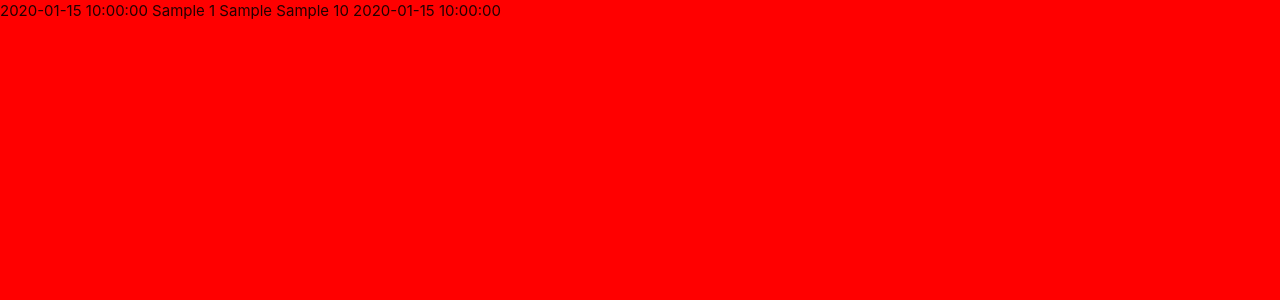
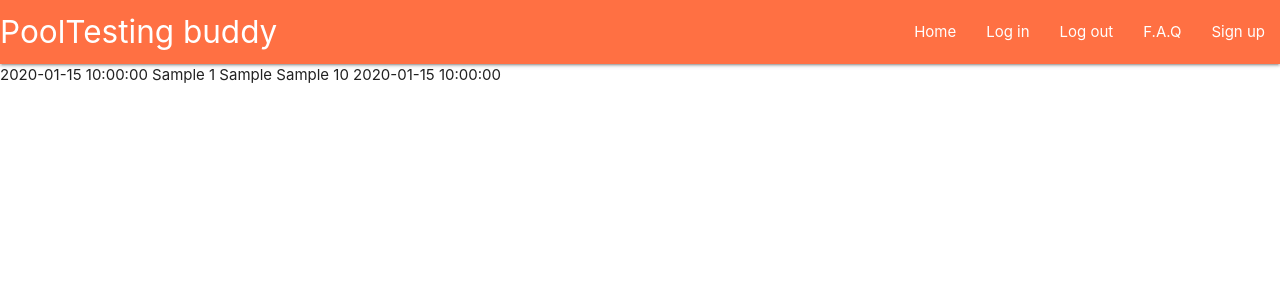
Before and after one commit to yoesk8/pooltesting_buddy_PP3, a Flask app: page / in a window 1280 px wide. Shown: the top 300 px of the page. Run offline with Flask 2, Linux system fonts and the light colour scheme; a database or web service that is not in the repository returns one stand-in record (values such as "Sample title"); some libraries are stand-ins or nearby versions.

Commit message:
Added navbar and customized it

```diff
--- a/static/css/style.css
+++ /dev/null
@@ -1,3 +0,0 @@
-body {
-    background-color: red;
-}
--- a/static/js/script.js
+++ b/static/js/script.js
@@ -0,0 +1,3 @@
+$(document).ready(function(){
+    $('.sidenav').sidenav();
+  });
--- a/templates/base.html
+++ b/templates/base.html
@@ -16,6 +16,33 @@
 </head>
 <body>
 
+    <header>
+        <!-- main navbar -->
+        <nav class="deep-orange lighten-1">
+            <div class="nav-wrapper">
+              <a href="{{ url_for('get_readings') }}" class="brand-logo">PoolTesting buddy</a>
+              <a href="#" data-target="mobile-demo" class="sidenav-trigger"><i class="fas fa-bars"></i></a>
+              <ul class="right hide-on-med-and-down">
+                <li><a href="#">Home</a></li>
+                <li><a href="#">Log in</a></li>
+                <li><a href="#">Log out</a></li>
+                <li><a href="#">F.A.Q</a></li>
+                <li><a href="#">Sign up</a></li>
+              </ul>
+            </div>
+          </nav>
+        <!-- mobile navbar -->
+          <ul class="sidenav" id="mobile-demo">
+            <li><h4 class="center-align ">PoolTesting buddy</h4>
+            </li>
+            <li><a href="{{ url_for('get_readings') }}">Home</a></li>
+            <li><a href="#">Log in</a></li>
+            <li><a href="#">Log out</a></li>
+            <li><a href="#">F.A.Q</a></li>
+            <li><a href="#">Sign up</a></li>
+          </ul>
+    </header>
+
     {% block content %}
     {% endblock %}
 
```
Also changed, not shown: static/images/logo_pooltesting_buddy.png (added).
